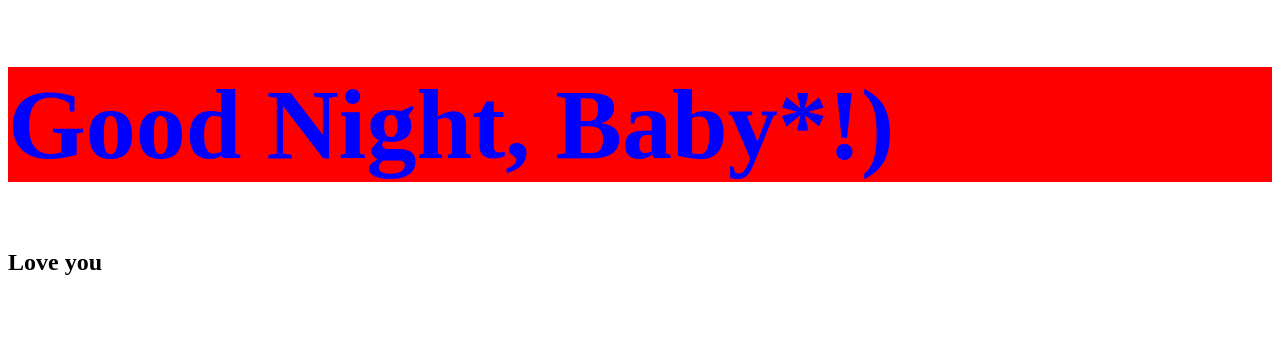
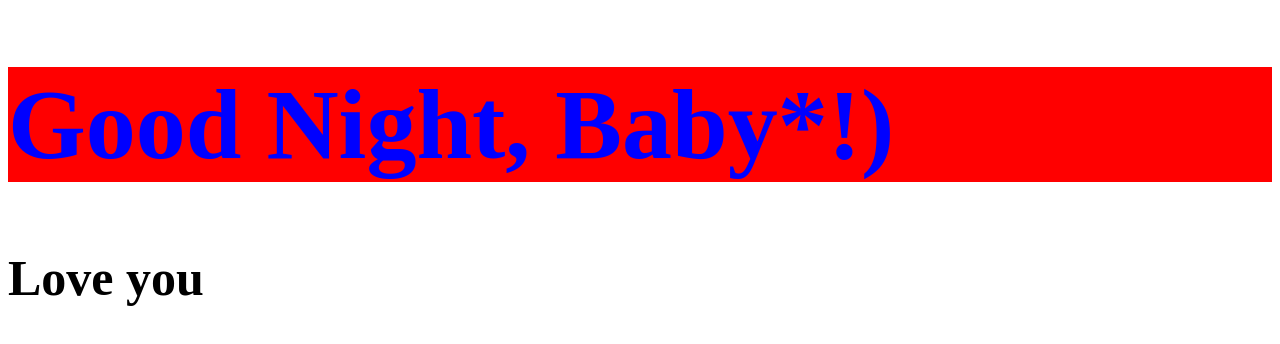
Before and after one commit to Kirill1009/Kirill1009.github.io, a plain HTML site: page index.html in a window 1280 px wide. Drawn offline with Linux system fonts and the light colour scheme.

Commit message:
add style

```diff
--- a/index.html
+++ b/index.html
@@ -5,6 +5,6 @@
 </head>
 <body>
     <h1 style=" color: blue; font-size: 100px; background-color: red;">Good Night, Baby*!)</h1>
-    <h2 style="font-family: 'Lucida Calligraphy'">Love you</h2>
+    <h2 style="font-family: 'Lucida Calligraphy'; font-size: 50px;">Love you</h2>
 </body>
 </html>
```
